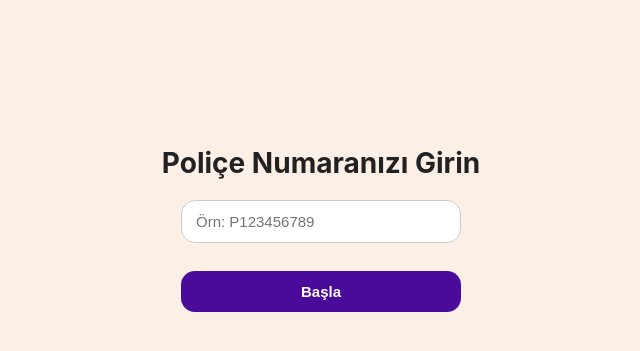
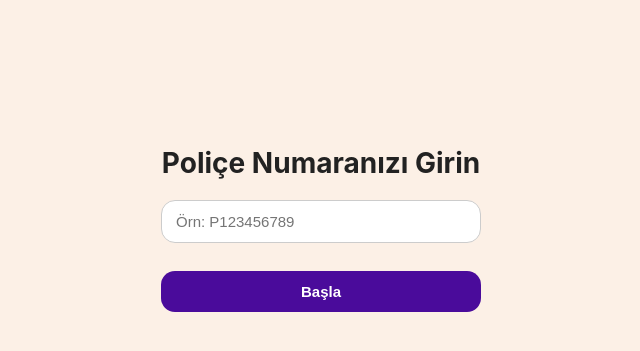
Before and after one commit to keremkocatushepiyi/n8n-police-chatbot, a FastAPI app: page / in a window 1280 px wide. Shown: the part 171-522 px from the top of the page, without its empty margins (319-959 px from the left). Run offline with FastAPI, Linux system fonts and the light colour scheme.

Commit message:
Update style.css

```diff
--- a/static/css/style.css
+++ b/static/css/style.css
@@ -259,3 +259,29 @@ button:hover {
 .input-area button:active {
   transform: translateY(0);
 }
+
+/* === Policy form'u dikey hizaya ZORLA (buton alta) === */
+.policy-box form{
+  display:grid !important;
+  grid-template-columns: 1fr !important;
+  row-gap:12px !important;
+  justify-items:center !important;
+  width:100%;
+  max-width:320px;   /* kompakt */
+  margin:0 auto;
+}
+
+/* input ve buton aynı genişlikte */
+.policy-box form input#policy-number{
+  width:100% !important;
+  max-width:100% !important;
+}
+
+.policy-box form button[type="submit"]{
+  width:100% !important;
+}
+
+/* Edge otomatik doldurma görünür kalsın */
+#policy-number{
+  autocomplete: on;            /* (HTML tarafı önemli) */
+}
```
